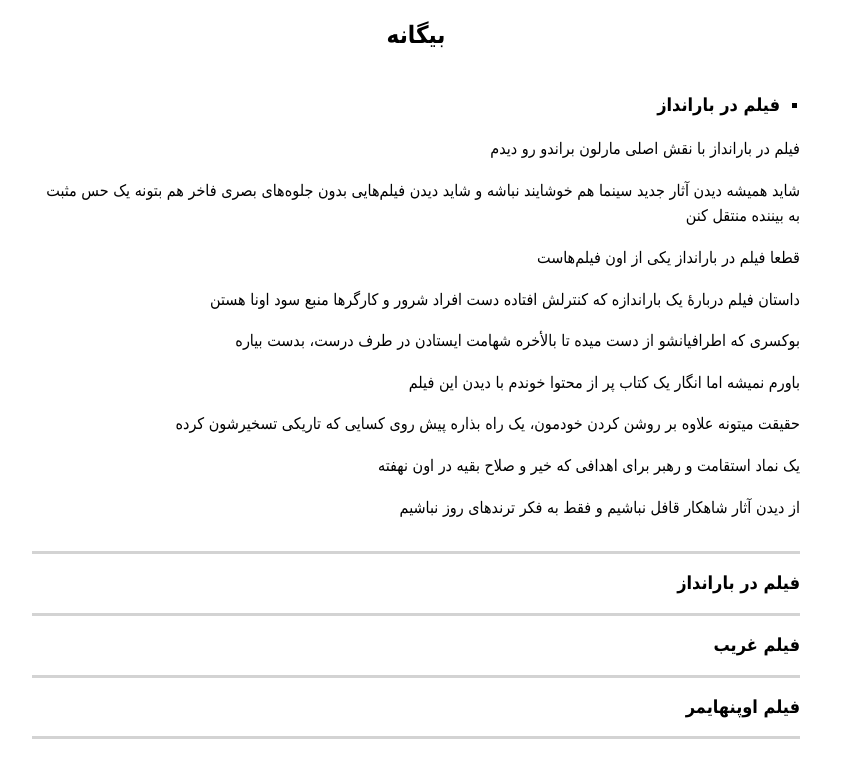
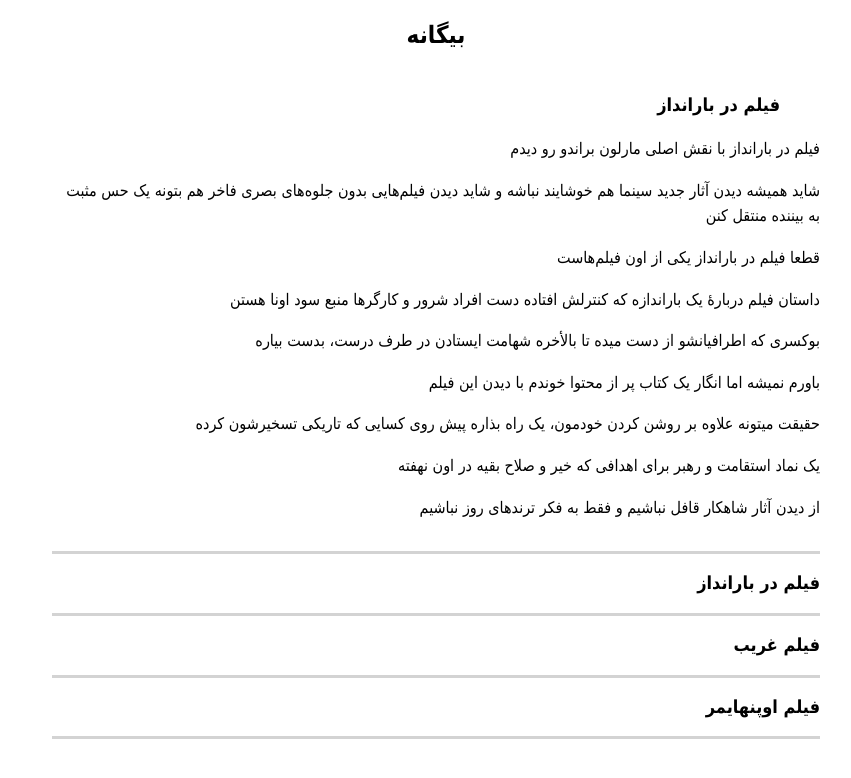
Before and after one commit to darkblog/darkblog.github.io, a Jekyll site: the page built from _posts/2023-8-7-3.md, in a window 1280 px wide. Shown: the top 778 px of the page, without its empty margins (313-1164 px from the left). Built offline with Jekyll 4.4.1, drawn with Linux system fonts in a browser that asks for light colours.

Commit message:
Update default.html

```diff
--- a/_layouts/default.html
+++ b/_layouts/default.html
@@ -24,7 +24,7 @@
  ]
 }
 </script>
-<style>body{font:100%/1.6 Tahoma}.container{margin:auto;padding:5px;max-width:768px}header{padding-bottom:16px;padding-top:8px;font-size:x-large;font-weight:bold}h1,h2{font-size:large}a{color:black;text-decoration:none}ul{margin-right:-20px;list-style-type:square}img,video,audio{max-width:100%}.post{padding-bottom:15px;border-bottom:solid lightgray}blockquote{margin:1.8em 0.8em;padding:0.1em 1em;border-right:solid black}.center{display:block;margin:auto;text-align:center}pre{direction:ltr;border:solid black;padding:8px;overflow-x:auto}</style>
+<style>body{font:100%/1.6 Tahoma}.container{margin:auto;padding:5px;max-width:768px}header{padding-bottom:16px;padding-top:8px;font-size:x-large;font-weight:bold}h1,h2{font-size:large}a{color:black;text-decoration:none}ul{list-style-type:none}img,video,audio{max-width:100%}.post{padding-bottom:15px;border-bottom:solid lightgray}blockquote{margin:1.8em 0.8em;padding:0.1em 1em;border-right:solid black}.center{display:block;margin:auto;text-align:center}pre{direction:ltr;border:solid black;padding:8px;overflow-x:auto}</style>
 </head>
 <body>
 <header class="center">
```
